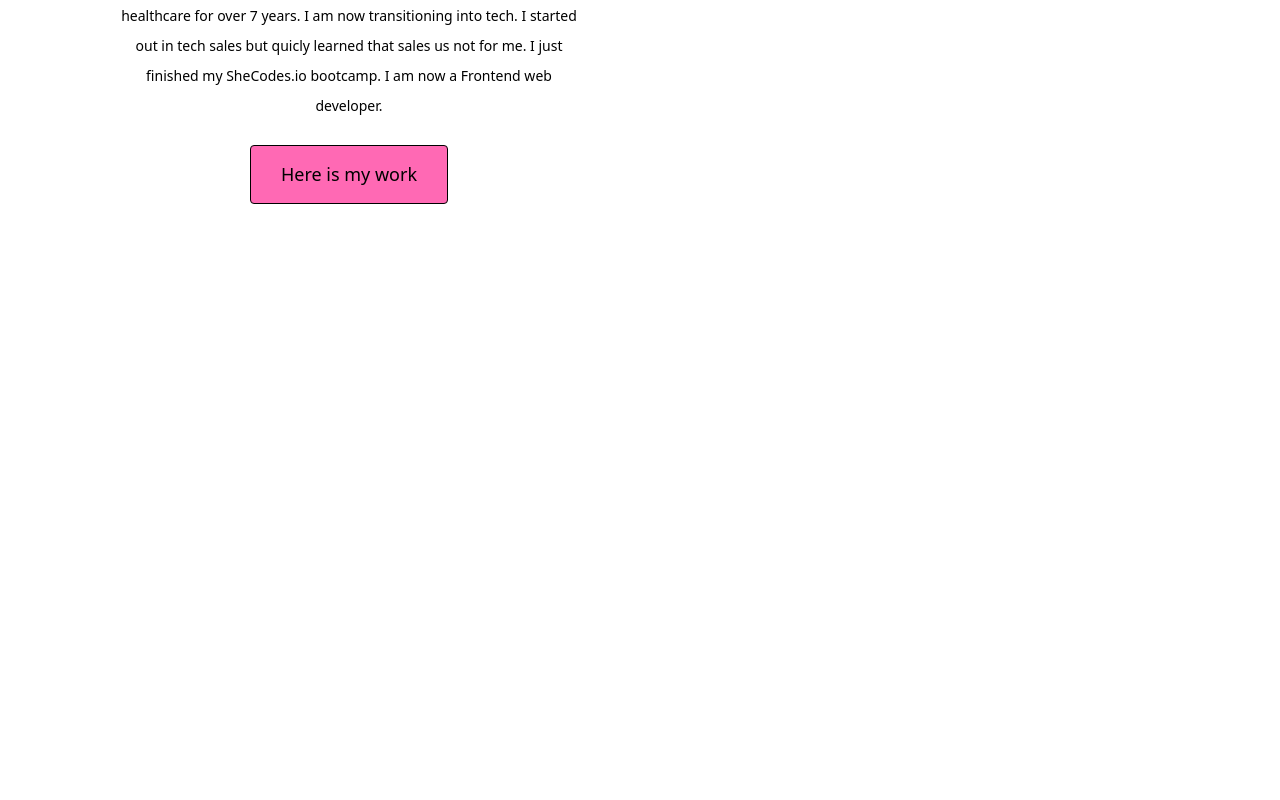
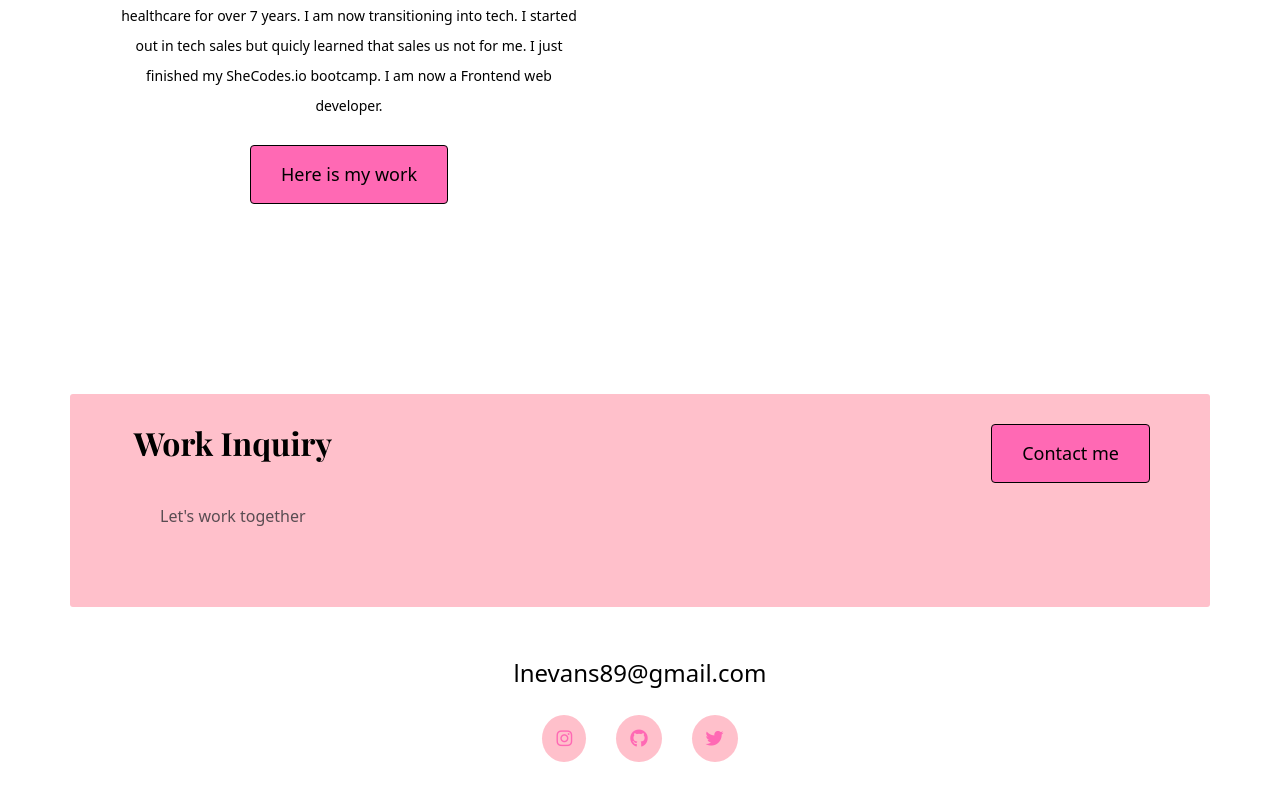
Before and after one commit to lnevans89/Portfolio-Project, a plain HTML site: page about.html in a window 1280 px wide. Shown: the part 434-1234 px from the top of the page. Before the commit the page ends 828 px from the top, so only its background shows below. Drawn offline with nearby package versions, Linux system fonts and the light colour scheme.

Commit message:
Added "work inquiry" to footer

```diff
--- a/about.html
+++ b/about.html
@@ -48,6 +48,25 @@ I am now a Frontend web developer.</p>
    <div class="col-lg-6">
    <img src="images/LinkedIn Profile.jpg" alt="" class="img-fluid rounded">
    </div>
+   <footer>
+    <div class="contact-box d-flex justify-content-between mb-4 d-none d-md-flex">
+        <div>
+        <h4>Work Inquiry</h4>
+        <p class="text-muted">Let's work together</p>
+        </div>
+        <div>
+        <a href="" class="btn btn-branding"> Contact me</a>
+        </div>
+    </div>
+    <div class="d-flex justify-content-center mt-5">
+    <a href="mailto:lnevans89@gmail.com" class="email-link">lnevans89@gmail.com</a>
+    </div>
+    <div class="social-links d-flex justify-content-center mt-4">
+        <a href="" target="_blank"><i class="fa-brands fa-instagram"></i></a>
+        <a href="https://github.com/lnevans89" target="_blank"> <i class="fa-brands fa-github"></i></a>
+        <a href="https://twitter.com/LaurenLeakdTech" target="_blank"> <i class="fa-brands fa-twitter"></i></a>
+    </div>
+</footer>
    </div>
    </div>
 </body>
--- a/styles/portfolio.css
+++ b/styles/portfolio.css
@@ -20,6 +20,9 @@ h1{
 }
 h2{
     font-size: 64px;
+}
+h4{
+    font-size: 32px;
 }
 p{
     font-weight: normal;
@@ -128,6 +131,12 @@ nav a:hover{
 footer{
     margin: 60px 0;
 }
+footer .contact-box{
+    background: pink;
+    padding: 30px 60px;
+  border-radius: 3px;
+}
+
 footer .email-link{
     text-decoration: none;
     color: black;
@@ -148,6 +157,9 @@ footer .social-links a{
 footer  .social-links a:hover{
     color:white;
     background: pink;
+}
+footer .contact-box p{
+    padding: 30px;
 }
 
 @media(max-width: 900px){
```
Also changed, not shown: contact.html (+19 -0 lines), index.html (+9 -0 lines), work.html (+19 -0 lines).
